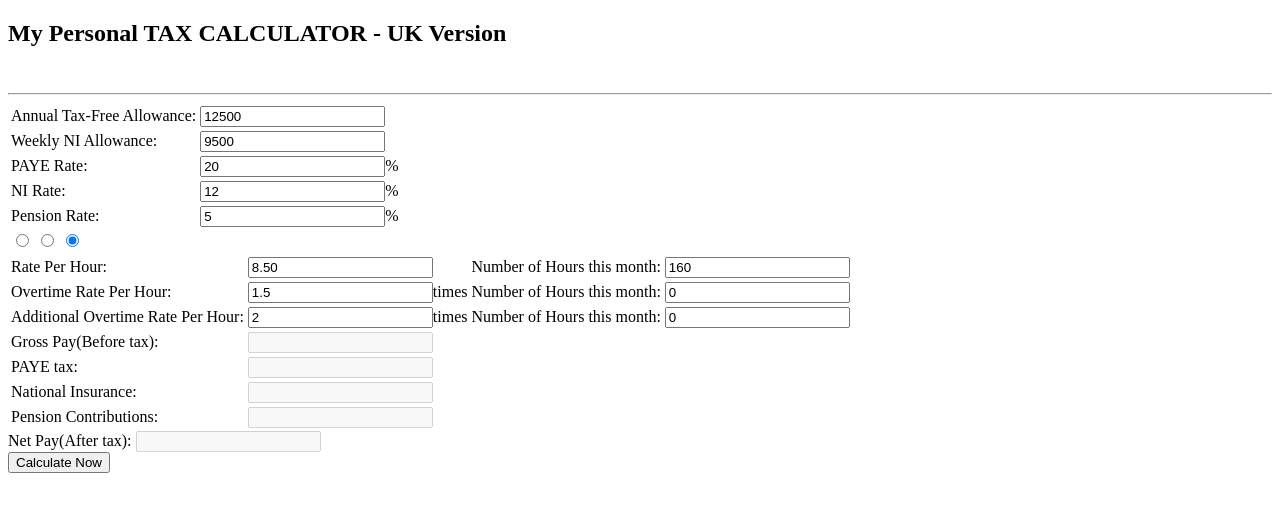
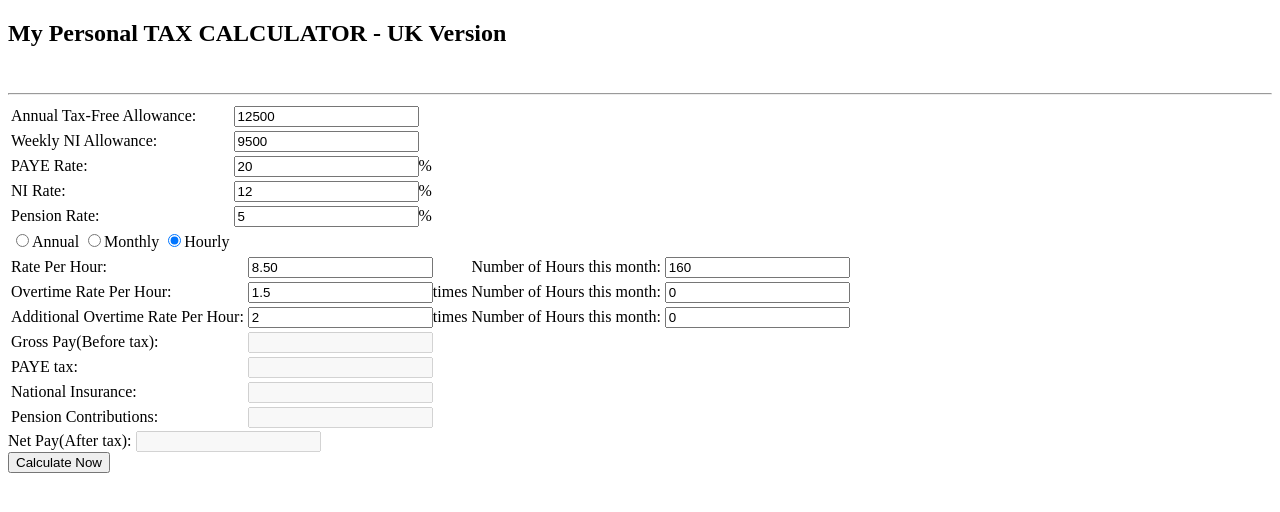
Before and after one commit to maclyn02/uk-tax-calc, a Django app: page / in a window 1280 px wide. Shown: the top 512 px of the page. Run offline with Django 3.2, Linux system fonts and the light colour scheme.

Commit message:
updated structure and formulae

```diff
--- a/personalTaxCalcApp/templates/taxCalc/homepage.html
+++ b/personalTaxCalcApp/templates/taxCalc/homepage.html
@@ -33,9 +33,9 @@
           <hr>
           <tr>
             <td>
-              <input type="radio" name="timeframe" id="annual" value="annual">
-              <input type="radio" name="timeframe" id="monthly" value="monthly">
-              <input type="radio" name="timeframe" id="hourly" value="hourly" checked>
+              <input type="radio" name="timeframe" id="annual" value="annual">Annual
+              <input type="radio" name="timeframe" id="monthly" value="monthly">Monthly
+              <input type="radio" name="timeframe" id="hourly" value="hourly" checked>Hourly
             </td>
           </tr>
         </table>
```
